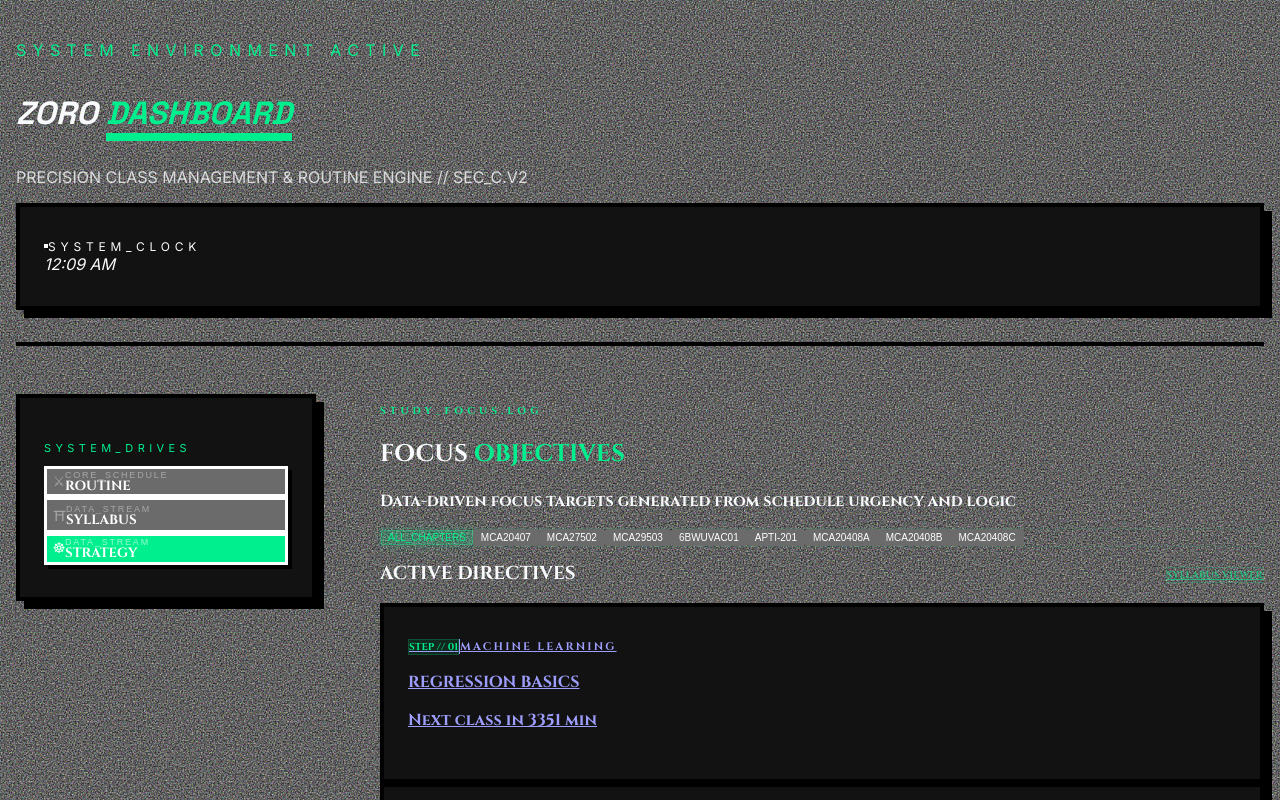
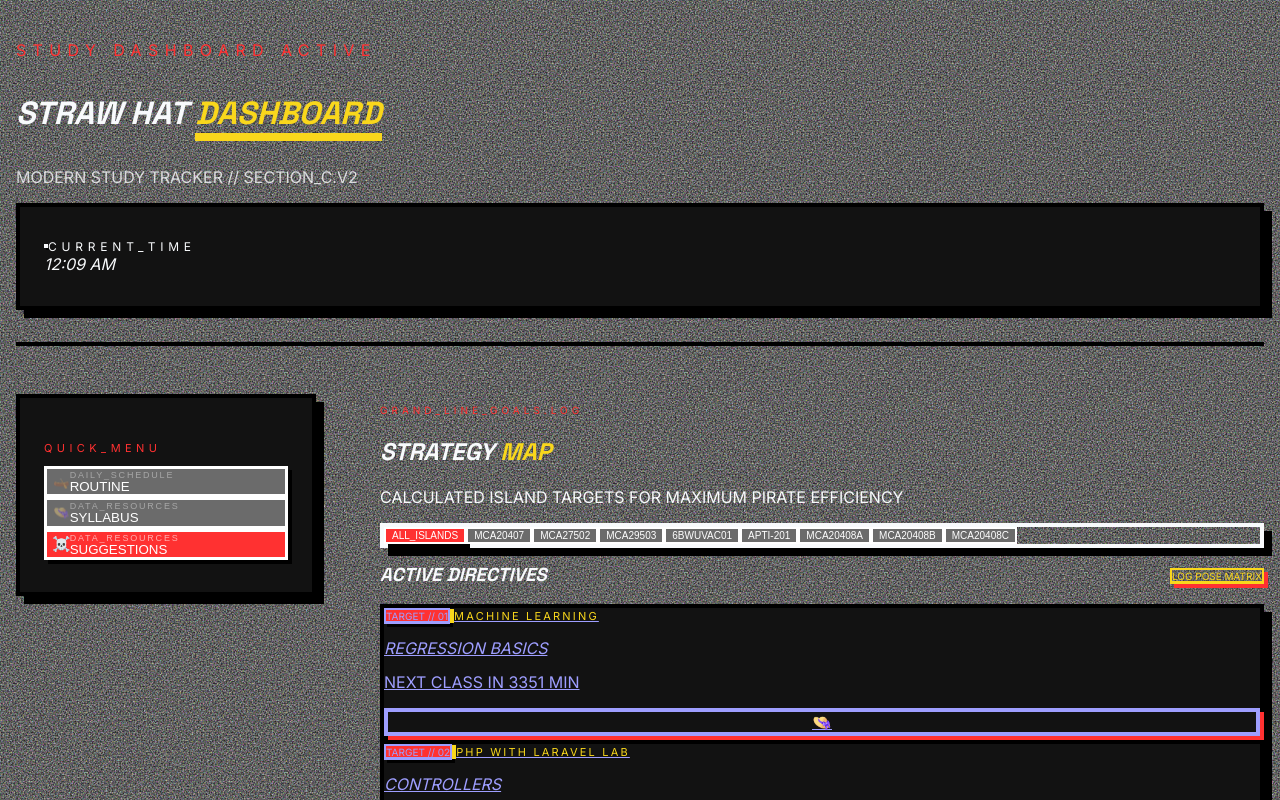
Before and after one commit to Aparup321/suggestion_website, a React (Vite) app: page /suggestion in a window 1280 px wide. Shown: the top 800 px of the page. Built offline with nearby package versions, Linux system fonts and the light colour scheme; the HTML template or start-up script is replaced by a standard one.

Commit message:
refactor: migrate UI to brutalist design system with custom color variables and updated typography

```diff
--- a/src/App.tsx
+++ b/src/App.tsx
@@ -22,21 +22,21 @@ function App() {
         <div className="hero-banner mb-16">
           <div className="flex flex-col md:flex-row md:items-center md:justify-between gap-10 relative z-10">
             <div className="flex flex-col items-start px-2">
-              <p className="text-xs uppercase tracking-[0.4em] text-[#00ef8e] font-black mb-4 flex items-center gap-4">
-                <span className="w-12 h-1 bg-[#00ef8e]"></span>
-                System Environment Active
+              <p className="text-xs uppercase tracking-[0.4em] text-[var(--neo-luffy-red)] font-black mb-4 flex items-center gap-4">
+                <span className="w-12 h-1 bg-[var(--neo-luffy-red)]"></span>
+                Study Dashboard Active
               </p>
               <h1 className="text-5xl md:text-8xl font-black italic tracking-tighter mb-4 text-white uppercase leading-none">
-                ZORO <span className="text-[#00ef8e] border-b-8 border-black">DASHBOARD</span>
+                STRAW HAT <span className="text-[var(--neo-hat-yellow)] border-b-8 border-black">DASHBOARD</span>
               </h1>
               <p className="text-sm md:text-lg text-slate-400 max-w-2xl font-black uppercase tracking-widest opacity-80">
-                Precision Class Management & Routine Engine // SEC_C.V2
+                Modern Study Tracker // SECTION_C.V2
               </p>
             </div>
             <div className="neo-card !py-8 !px-10 bg-black mesh-gradient-vibrant border-black border-[6px] shadow-[12px_12px_0px_0px_#000] text-black">
               <div className="flex items-center gap-4 mb-2">
                 <div className="w-4 h-4 bg-black border-2 border-white shadow-[2px_2px_0px_0px_#000]"></div>
-                <span className="text-[12px] tracking-[0.4em] font-black uppercase text-black/60">SYSTEM_CLOCK</span>
+                <span className="text-[12px] tracking-[0.4em] font-black uppercase text-black/60">CURRENT_TIME</span>
               </div>
               <span className="font-black text-6xl md:text-7xl tracking-tighter leading-none italic text-black">{now.toLocaleTimeString([], { hour: '2-digit', minute: '2-digit' })}</span>
             </div>
--- a/src/components/RightMenu.tsx
+++ b/src/components/RightMenu.tsx
@@ -2,9 +2,9 @@ import { useAppStore } from "../store/useAppStore"
 import { useNavigate } from "react-router-dom"
 
 const items = [
-  { id: "routine", label: "Routine", icon: "⚔" },
-  { id: "syllabus", label: "Syllabus", icon: "⛩" },
-  { id: "suggestion", label: "Strategy", icon: "☸" },
+  { id: "routine", label: "Routine", icon: "🛶" },
+  { id: "syllabus", label: "Syllabus", icon: "👒" },
+  { id: "suggestion", label: "Suggestions", icon: "☠️" },
 ] as const
 
 export const RightMenu = () => {
@@ -15,7 +15,7 @@ export const RightMenu = () => {
   return (
     <div className="w-full flex flex-col gap-6">
       <div className="neo-card w-full !p-4 border-[4px]">
-        <p className="text-[11px] uppercase tracking-[0.4em] text-[#00ef8e] font-black px-2 mb-4">SYSTEM_DRIVES</p>
+        <p className="text-[11px] uppercase tracking-[0.4em] text-[var(--neo-luffy-red)] font-black px-2 mb-4">QUICK_MENU</p>
         <div className="flex flex-col gap-4">
           {items.map((item) => {
             const isActive = mode === item.id
@@ -27,8 +27,8 @@ export const RightMenu = () => {
                   navigate(item.id === "routine" ? "/" : `/${item.id}`)
                 }}
                 className={`w-full px-5 py-4 transition-all flex items-center gap-4 group/item relative border-[3px] shadow-[4px_4px_0px_0px_#000] active:translate-x-[2px] active:translate-y-[2px] active:shadow-none ${isActive
-                  ? "bg-[#00ef8e] border-black text-black font-black"
-                  : "bg-black/20 border-black/40 text-slate-500 hover:text-white hover:border-[#00ef8e]"
+                  ? "bg-[var(--neo-luffy-red)] border-black text-black font-black"
+                  : "bg-black/20 border-black/40 text-slate-500 hover:text-white hover:border-[var(--neo-hat-yellow)]"
                   }`}
               >
                 <span className={`text-2xl transition-all duration-300 ${isActive ? "text-black scale-110" : "opacity-40 group-hover/item:opacity-100"}`}>
@@ -36,9 +36,9 @@ export const RightMenu = () => {
                 </span>
                 <div className="flex flex-col gap-0.5 text-left">
                   <span className={`text-[9px] tracking-[0.2em] uppercase ${isActive ? "opacity-60" : "opacity-40"}`}>
-                    {item.id === "routine" ? "CORE_SCHEDULE" : "DATA_STREAM"}
+                    {item.id === "routine" ? "DAILY_SCHEDULE" : "DATA_RESOURCES"}
                   </span>
-                  <span className="text-base font-zoro tracking-wider uppercase leading-none">{item.label}</span>
+                  <span className="text-base font-black tracking-wider uppercase leading-none">{item.label}</span>
                 </div>
               </button>
             )
--- a/src/components/SuggestionView.tsx
+++ b/src/components/SuggestionView.tsx
@@ -20,36 +20,36 @@ export const SuggestionView = () => {
   const suggestions = buildSuggestions(subjects, routineEntries, now, selectedSubjectId)
 
   return (
-    <section className="flex flex-col gap-12 w-full max-w-5xl mx-auto py-10 px-4 md:px-0 font-zoro">
+    <section className="flex flex-col gap-12 w-full max-w-5xl mx-auto py-10 px-4 md:px-0">
       {/* HEADER SECTION */}
       <div className="flex flex-col md:flex-row md:items-end justify-between gap-6 px-4">
         <div className="space-y-1">
-          <p className="text-[10px] uppercase tracking-[0.4em] text-[#00ef8e] font-bold">STUDY_FOCUS.LOG</p>
-          <h1 className="text-4xl font-black tracking-tighter text-white uppercase font-zoro">FOCUS <span className="text-[#00ef8e]">OBJECTIVES</span></h1>
-          <p className="text-slate-500 text-sm font-medium">Data-driven focus targets generated from schedule urgency and logic</p>
+          <p className="text-[10px] uppercase tracking-[0.4em] text-[var(--neo-luffy-red)] font-black">GRAND_LINE_GOALS.LOG</p>
+          <h1 className="text-4xl font-black tracking-tighter text-white uppercase italic">STRATEGY <span className="text-[var(--neo-hat-yellow)]">MAP</span></h1>
+          <p className="text-slate-500 text-sm font-black uppercase tracking-widest">Calculated island targets for maximum pirate efficiency</p>
         </div>
       </div>
 
       {/* FILTER BUTTONS */}
-      <div className="flex flex-wrap items-center gap-2 px-6 bg-black/40 p-4 rounded-2xl border border-[#00ef8e]/10 mx-4 backdrop-blur-md">
+      <div className="flex flex-wrap items-center gap-3 px-6 bg-black p-6 border-[4px] border-black shadow-[8px_8px_0px_0px_rgba(0,0,0,1)] mx-4">
         <button
           onClick={() => setSelectedSubject(undefined)}
-          className={`px-5 py-2 rounded-xl text-[10px] uppercase font-black tracking-widest transition-all ${
+          className={`px-5 py-3 border-2 font-black text-[10px] uppercase tracking-widest transition-all ${
             !selectedSubjectId
-              ? "bg-[#00ef8e]/20 text-[#00ef8e] border border-[#00ef8e]/30 shadow-[0_0_15px_rgba(0,239,142,0.15)]"
-              : "text-slate-500 hover:text-[#00ef8e]/60"
+              ? "bg-[var(--neo-luffy-red)] text-black border-black shadow-[4px_4px_0px_0px_#000]"
+              : "bg-white/5 text-slate-500 border-white/10 hover:border-[var(--neo-luffy-red)] hover:text-[var(--neo-luffy-red)]"
           }`}
         >
-          ALL_CHAPTERS
+          ALL_ISLANDS
         </button>
         {subjects.map((subject) => (
           <button
             key={subject.id}
             onClick={() => setSelectedSubject(subject.id)}
-            className={`px-5 py-2 rounded-xl text-[10px] uppercase font-black tracking-widest transition-all ${
+            className={`px-5 py-3 border-2 font-black text-[10px] uppercase tracking-widest transition-all ${
               selectedSubjectId === subject.id
-                ? "bg-[#00ef8e]/20 text-[#00ef8e] border border-[#00ef8e]/30 shadow-[0_0_15px_rgba(0,239,142,0.15)]"
-                : "text-slate-500 hover:text-[#00ef8e]/60"
+                ? "bg-[var(--neo-luffy-red)] text-black border-black shadow-[4px_4px_0px_0px_#000]"
+                : "bg-white/5 text-slate-500 border-white/10 hover:border-[var(--neo-luffy-red)] hover:text-[var(--neo-luffy-red)]"
             }`}
           >
             {subject.code || subject.id}
@@ -59,13 +59,13 @@ export const SuggestionView = () => {
 
       <div className="px-4 pb-20">
         <div className="flex flex-row items-center gap-4 mb-8">
-          <h3 className="text-xl font-bold text-white tracking-tight leading-none uppercase font-zoro">ACTIVE DIRECTIVES</h3>
-          <div className="h-px flex-1 bg-white/5"></div>
+          <h3 className="text-xl font-black text-white tracking-tight leading-none uppercase italic">ACTIVE DIRECTIVES</h3>
+          <div className="h-1 flex-1 bg-black"></div>
           <Link
             to="/syllabus"
-            className="px-4 py-2 rounded-xl text-[10px] uppercase font-black tracking-widest text-[#00ef8e]/60 border border-[#00ef8e]/20 hover:border-[#00ef8e]/60 hover:text-[#00ef8e] transition-all font-sans"
+            className="px-6 py-2 bg-black border-2 border-black text-[10px] uppercase font-black tracking-widest text-[var(--neo-hat-yellow)] shadow-[4px_4px_0px_0px_var(--neo-luffy-red)] hover:translate-x-1 hover:translate-y-1 hover:shadow-none transition-all"
           >
-            Syllabus Viewer
+            Log Pose Matrix
           </Link>
         </div>
 
@@ -74,12 +74,14 @@ export const SuggestionView = () => {
             {suggestions.length === 0 ? (
               <motion.div
                 initial={{ opacity: 0 }} animate={{ opacity: 1 }}
-                className="neo-card p-20 text-center space-y-4 border-[#00ef8e]/10"
+                className="brutalist-card p-20 text-center space-y-6"
               >
-                <span className="text-4xl font-zoro">⚔️</span>
-                <p className="text-slate-500 text-sm font-mono tracking-widest uppercase">
+                <div className="w-20 h-20 bg-[var(--neo-hat-yellow)] border-4 border-black flex items-center justify-center mx-auto shadow-[6px_6px_0px_0px_#000]">
+                  <span className="text-4xl">☠️</span>
+                </div>
+                <p className="text-slate-500 text-sm font-black tracking-widest uppercase">
                   [ NO DATA RECORDED ] <br className="mb-2" />
-                  Update your progress in the Syllabus section to generate objectives
+                  Update your Log Pose in the Modules section to generate island targets
                 </p>
               </motion.div>
             ) : (
@@ -93,33 +95,31 @@ export const SuggestionView = () => {
                   <Link
                     to="/syllabus"
                     onClick={() => setSelectedSubject(item.subjectId)}
-                    className="group relative block"
+                    className="group block"
                   >
-                    <div className="neo-card p-6 md:p-8 flex flex-col md:flex-row md:items-center justify-between gap-8 transition-all hover:border-[#00ef8e]/40 hover:bg-black/80 overflow-visible group/card relative">
-                      <div className="absolute inset-0 bg-gradient-to-r from-[#00ef8e]/5 via-transparent to-transparent opacity-0 group-hover/card:opacity-100 transition-opacity"></div>
+                    <div className="brutalist-card p-8 md:p-10 flex flex-col md:flex-row md:items-center justify-between gap-8 hover:translate-x-1 hover:translate-y-1 hover:shadow-none transition-all">
 
-                      <div className="space-y-4 relative z-10 px-2 flex-1">
+                      <div className="space-y-4 relative z-10 flex-1">
                         <div className="flex items-center gap-4 w-full">
-                          <span className="text-[10px] font-black text-[#00ef8e] tracking-tighter uppercase px-2 py-1 bg-[#00ef8e]/10 rounded border border-[#00ef8e]/20 whitespace-nowrap">
-                            STEP // 0{index + 1}
+                          <span className="text-[10px] font-black text-black tracking-tighter uppercase px-3 py-1 bg-[var(--neo-luffy-red)] border-2 border-black shadow-[3px_3px_0px_0px_#000] whitespace-nowrap">
+                            TARGET // 0{index + 1}
                           </span>
-                          <span className="text-[11px] uppercase font-black tracking-[0.2em] text-slate-400 border-l border-white/10 pl-4">
+                          <span className="text-[11px] uppercase font-black tracking-[0.2em] text-[var(--neo-hat-yellow)] border-l-4 border-black pl-4">
                             {item.subjectTitle}
                           </span>
                         </div>
-                        <div className="space-y-1">
-                          <p className="text-2xl font-black text-white group-hover/card:text-[#00ef8e] transition-colors tracking-tight uppercase font-zoro">
+                        <div className="space-y-2">
+                          <p className="text-3xl font-black text-white group-hover:text-[var(--neo-luffy-red)] transition-colors tracking-tighter uppercase italic leading-none">
                             {item.topicTitle}
                           </p>
-                          <p className="text-sm text-slate-500 font-medium max-w-2xl group-hover/card:text-slate-400 transition-colors tracking-tight">
+                          <p className="text-sm text-slate-400 font-black uppercase tracking-tight max-w-2xl leading-relaxed">
                             {item.reason}
                           </p>
                         </div>
                       </div>
 
-                      <div className="absolute inset-0 opacity-0 group-hover/card:opacity-100 transition-opacity pointer-events-none">
-                        <div className="absolute top-0 left-0 w-64 h-64 bg-[#00ef8e]/5 blur-[80px] rounded-full -translate-x-1/2 -translate-y-1/2" />
-                        <div className="absolute bottom-0 right-0 w-64 h-64 bg-white/5 blur-[80px] rounded-full translate-x-1/2 translate-y-1/2" />
+                      <div className="w-16 h-16 border-4 border-black bg-black flex items-center justify-center shadow-[4px_4px_0px_0px_var(--neo-luffy-red)] group-hover:bg-[var(--neo-luffy-red)] transition-all">
+                        <span className="text-2xl group-hover:scale-125 transition-transform">👒</span>
                       </div>
                     </div>
                   </Link>
--- a/src/components/SyllabusView.tsx
+++ b/src/components/SyllabusView.tsx
@@ -13,9 +13,9 @@ export const SyllabusView = () => {
       {/* HEADER SECTION */}
       <div className="flex flex-col md:flex-row md:items-end justify-between gap-6 px-4">
         <div className="space-y-1">
-          <p className="text-[11px] uppercase tracking-[0.4em] text-[#00ef8e] font-black">SYLLABUS_TRACKER.SYS</p>
-          <h1 className="text-5xl font-black italic tracking-tighter text-white uppercase">SYLLABUS <span className="text-[#00ef8e]">MATRIX</span></h1>
-          <p className="text-slate-500 text-sm font-bold uppercase tracking-wider">Monitor study nodes and track module completion status</p>
+          <p className="text-[11px] uppercase tracking-[0.4em] text-[var(--neo-luffy-red)] font-black">LOG_POSE_TRACKER.SYS</p>
+          <h1 className="text-5xl font-black italic tracking-tighter text-white uppercase">LOG POSE <span className="text-[var(--neo-hat-yellow)]">MODULES</span></h1>
+          <p className="text-slate-500 text-sm font-black uppercase tracking-wider">Navigate the Grand Line and track module completion</p>
         </div>
       </div>
 
@@ -24,19 +24,19 @@ export const SyllabusView = () => {
         <button
           onClick={() => setSelectedSubject(undefined)}
           className={`px-6 py-3 border-2 font-black text-[11px] uppercase tracking-widest transition-all ${!selectedSubjectId
-              ? "bg-[#00ef8e] text-black border-black shadow-[4px_4px_0px_0px_#000]"
-              : "bg-white/5 text-slate-500 border-white/10 hover:border-[#00ef8e] hover:text-[#00ef8e]"
+              ? "bg-[var(--neo-luffy-red)] text-black border-black shadow-[4px_4px_0px_0px_#000]"
+              : "bg-white/5 text-slate-500 border-white/10 hover:border-[var(--neo-luffy-red)] hover:text-[var(--neo-luffy-red)]"
             }`}
         >
-          ALL_MODULES
+          ALL_ISLANDS
         </button>
         {subjects.map((subject) => (
           <button
             key={subject.id}
             onClick={() => setSelectedSubject(subject.id)}
             className={`px-6 py-3 border-2 font-black text-[11px] uppercase tracking-widest transition-all ${selectedSubjectId === subject.id
-                ? "bg-[#00ef8e] text-black border-black shadow-[4px_4px_0_0_#000] -translate-x-1 -translate-y-1"
-                : "bg-white/5 text-slate-500 border-white/10 hover:border-[#00ef8e] hover:text-[#00ef8e]"
+                ? "bg-[var(--neo-luffy-red)] text-black border-black shadow-[4px_4px_0_0_#000] -translate-x-1 -translate-y-1"
+                : "bg-white/5 text-slate-500 border-white/10 hover:border-[var(--neo-luffy-red)] hover:text-[var(--neo-luffy-red)]"
               }`}
           >
             {subject.title}
@@ -52,27 +52,27 @@ export const SyllabusView = () => {
             animate={{ opacity: 1, x: 0 }}
             className="space-y-8"
           >
-            <div className="flex flex-col items-start gap-4 border-l-[12px] border-[#00ef8e] pl-8 mb-12">
+            <div className="flex flex-col items-start gap-4 border-l-[12px] border-[var(--neo-luffy-red)] pl-8 mb-12">
               <div className="space-y-1">
                 <h3 className="text-4xl font-black text-white tracking-tight leading-none uppercase italic">{subject.title}</h3>
-                <span className="text-[11px] font-mono text-[#00ef8e] font-black uppercase tracking-widest leading-none">COURSE_CODE // {subject.code || subject.id}</span>
+                <span className="text-[11px] font-mono text-[var(--neo-hat-yellow)] font-black uppercase tracking-widest leading-none">ISLAND_CODE // {subject.code || subject.id}</span>
               </div>
 
               {selectedSubjectId && (subject.objective || subject.outcomes || subject.prerequisites) && (
                 <div className="grid md:grid-cols-2 gap-8 w-full mt-8 p-8 bg-black mesh-gradient border-[4px] border-black shadow-[12px_12px_0px_0px_#000]">
                   {subject.objective && (
                     <div className="md:col-span-2 space-y-3 border-b-2 border-black pb-6">
-                      <p className="text-[10px] uppercase tracking-[0.3em] text-[#00ef8e] font-black">COURSE_OBJECTIVE</p>
+                      <p className="text-[10px] uppercase tracking-[0.3em] text-[var(--neo-luffy-red)] font-black">ADVENTURE_GOAL</p>
                       <p className="text-base text-slate-300 font-bold leading-relaxed">{subject.objective}</p>
                     </div>
                   )}
                   {subject.prerequisites && (
                     <div className="space-y-3">
-                      <p className="text-[10px] uppercase tracking-[0.3em] text-[#00ef8e] font-black">PRE_REQUISITES</p>
+                      <p className="text-[10px] uppercase tracking-[0.3em] text-[var(--neo-luffy-red)] font-black">PRE_REQUISITES</p>
                       <ul className="space-y-2">
                         {subject.prerequisites.map((req, i) => (
                           <li key={i} className="text-xs text-slate-400 font-black uppercase tracking-tighter flex items-center gap-2">
-                            <span className="w-2 h-2 bg-[#00ef8e]"></span> {req}
+                            <span className="w-2 h-2 bg-[var(--neo-hat-yellow)]"></span> {req}
                           </li>
                         ))}
                       </ul>
@@ -80,7 +80,7 @@ export const SyllabusView = () => {
                   )}
                   {subject.outcomes && (
                     <div className="space-y-3">
-                      <p className="text-[10px] uppercase tracking-[0.3em] text-[#00ef8e] font-black">COURSE_OUTCOMES</p>
+                      <p className="text-[10px] uppercase tracking-[0.3em] text-[var(--neo-luffy-red)] font-black">ADVENTURE_REWARD</p>
                       <ul className="space-y-3">
                         {subject.outcomes.map((co, i) => (
                           <li key={i} className="text-xs text-slate-400 font-bold leading-snug border-l-4 border-black pl-4 bg-black/40 py-2">
@@ -98,18 +98,18 @@ export const SyllabusView = () => {
               {subject.units.map((unit) => (
                 <div key={unit.id} className="space-y-8 relative px-4 md:px-0 bg-black mesh-gradient border-2 border-black p-8 shadow-[8px_8px_0px_0px_#000]">
                   <div className="flex items-center gap-6">
-                    <div className="h-1 w-12 bg-[#00ef8e]"></div>
-                    <p className="text-sm uppercase tracking-[0.4em] text-[#00ef8e] font-black">{unit.title}</p>
+                    <div className="h-1 w-12 bg-[var(--neo-luffy-red)]"></div>
+                    <p className="text-sm uppercase tracking-[0.4em] text-[var(--neo-hat-yellow)] font-black">{unit.title}</p>
                     <div className="h-1 flex-1 bg-black"></div>
                   </div>
 
                   <div className="grid gap-4 pl-4 md:pl-12">
                     {unit.topics.map((topic) => (
                       <div key={topic.id} className="flex items-center gap-6 py-3 border-b border-black/20 last:border-0 group">
-                        <div className="w-10 h-10 bg-black border-2 border-[#00ef8e] flex items-center justify-center font-black text-[#00ef8e] text-xs shadow-[3px_3px_0px_0px_#00ef8e] group-hover:scale-110 transition-transform">
-                          #
+                        <div className="w-10 h-10 bg-black border-2 border-[var(--neo-luffy-red)] flex items-center justify-center font-black text-[var(--neo-hat-yellow)] text-xs shadow-[3px_3px_0px_0px_var(--neo-luffy-red)] group-hover:scale-110 transition-transform">
+                          👒
                         </div>
-                        <p className="text-lg font-black text-slate-200 group-hover:text-[#00ef8e] transition-colors tracking-tight uppercase italic">
+                        <p className="text-lg font-black text-slate-200 group-hover:text-[var(--neo-luffy-red)] transition-colors tracking-tight uppercase italic">
                           {topic.title}
                         </p>
                       </div>
--- a/src/index.css
+++ b/src/index.css
@@ -5,10 +5,10 @@
 @tailwind utilities;
 
 :root {
-  --neo-emerald: #00ef8e;
-  --neo-blue: #0047ff;
-  --neo-purple: #a855f7;
-  --neo-pink: #ff00e5;
+  --neo-luffy-red: #ff3131;
+  --neo-hat-yellow: #f9d71c;
+  --neo-luffy-blue: #2563eb;
+  --neo-luffy-tan: #e5ba73;
   --neo-black: #000000;
   --neo-dark: #0a0a0a;
   --neo-surface: #121212;
@@ -42,18 +42,18 @@ body {
 .mesh-gradient {
   background-color: var(--neo-surface);
   background-image:
-    radial-gradient(at 0% 0%, rgba(0, 239, 142, 0.15) 0, transparent 50%),
-    radial-gradient(at 100% 0%, rgba(0, 71, 255, 0.15) 0, transparent 50%),
-    radial-gradient(at 100% 100%, rgba(168, 85, 247, 0.15) 0, transparent 50%),
-    radial-gradient(at 0% 100%, rgba(255, 0, 229, 0.15) 0, transparent 50%);
+    radial-gradient(at 0% 0%, rgba(255, 49, 49, 0.15) 0, transparent 50%),
+    radial-gradient(at 100% 0%, rgba(249, 215, 28, 0.15) 0, transparent 50%),
+    radial-gradient(at 100% 100%, rgba(37, 99, 235, 0.15) 0, transparent 50%),
+    radial-gradient(at 0% 100%, rgba(229, 186, 115, 0.15) 0, transparent 50%);
 }
 
-.mesh-gradient-emerald {
-  background: linear-gradient(135deg, #00ef8e 0%, #00703c 100%);
+.mesh-gradient-luffy {
+  background: linear-gradient(135deg, var(--neo-luffy-red) 0%, #991b1b 100%);
 }
 
 .mesh-gradient-vibrant {
-  background: linear-gradient(135deg, #00ef8e -20%, #0047ff 50%, #a855f7 120%);
+  background: linear-gradient(135deg, var(--neo-luffy-red) -20%, var(--neo-hat-yellow) 50%, var(--neo-luffy-blue) 120%);
 }
 
 h1, h2, h3, h4, .font-display {
@@ -87,7 +87,7 @@ h1, h2, h3, h4, .font-display {
 
 /* Neo-Brutalist Button Utility */
 .brutalist-button {
-  background-color: var(--neo-emerald);
+  background-color: var(--neo-luffy-red);
   color: var(--neo-black);
   border: 3px solid var(--neo-black);
   box-shadow: 4px 4px 0px 0px var(--neo-black);
```
Also changed, not shown: src/components/RoutineView.tsx (+38 -35 lines), src/components/SlashOverlay.tsx (+5 -5 lines), src/pages/RoutinePage.tsx (+24 -24 lines).
